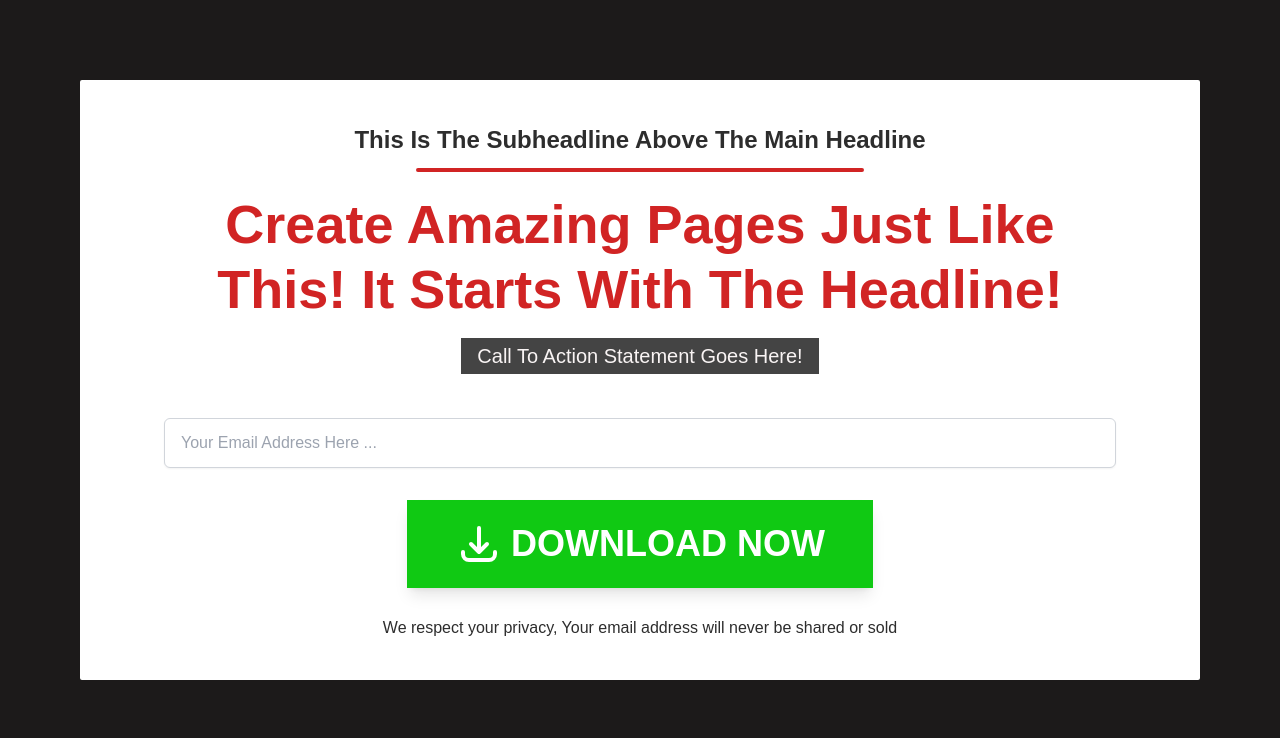
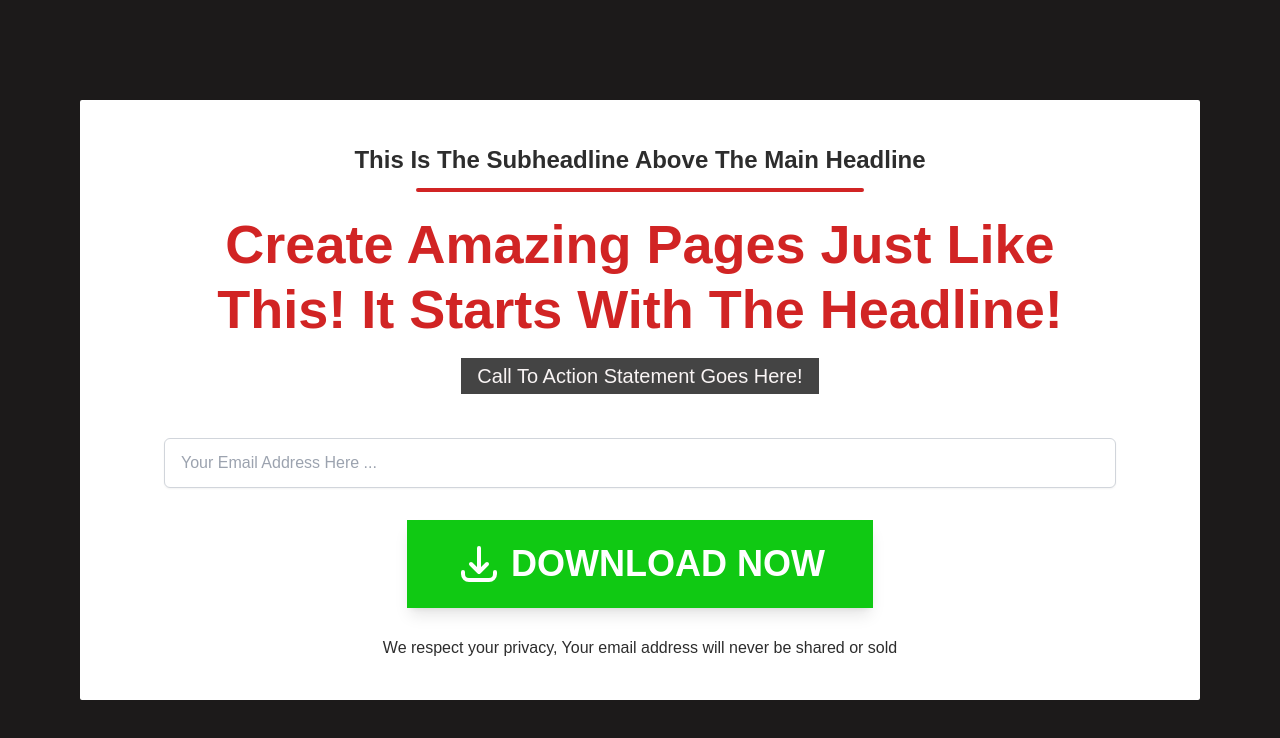
Before and after one commit to Waqas-Ahmed1998/splitVideo-temp-2, a website built with Vite: page index.html in a window 1280 px wide. Built offline with nearby package versions, Linux system fonts and the light colour scheme; a web font is replaced by a local one.

Commit message:
first commit

```diff
--- a/index.html
+++ b/index.html
@@ -21,11 +21,11 @@
 
 <body class="bg-[#1c1a1a] ">
 
-  <div class="flex relative flex-col mx-auto  items-center h-[90vh] md:h-screen  overflow-x-hidden ">
+  <div class="flex relative flex-col mx-auto justify-center   items-center h-[90vh] md:h-screen  overflow-x-hidden ">
 
 
     <div
-      class="md:mx-auto  md:max-w-[1120px] rounded-sm bg-black/20 md:bg-white  py-10 relative top-[7%] iphone6:top-[15%] md:top-[10%]  flex flex-col  items-center justify-center  mx-1 ">
+      class="md:mx-auto  md:max-w-[1120px] rounded-sm bg-black/20 md:bg-white  py-10 relative    flex flex-col  items-center justify-center  mx-1 ">
 
 
       <div
```
Also changed, not shown: dist/styles.css.
